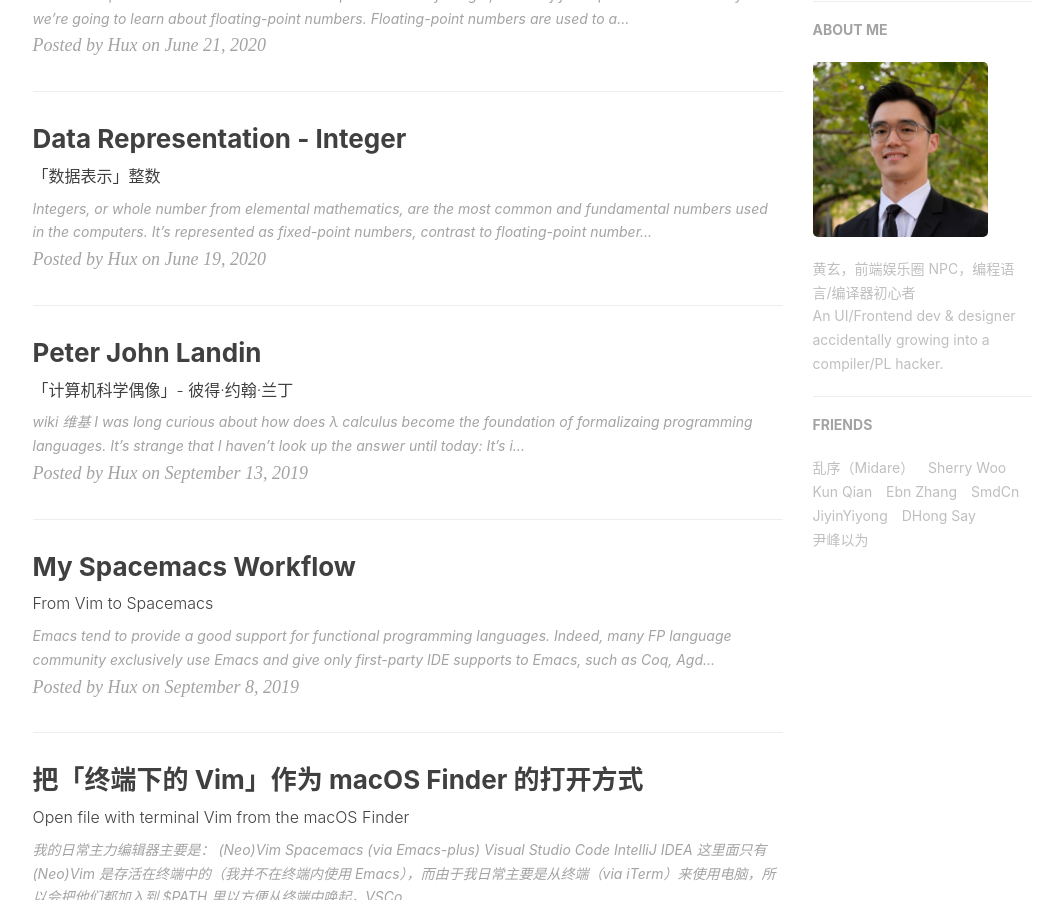
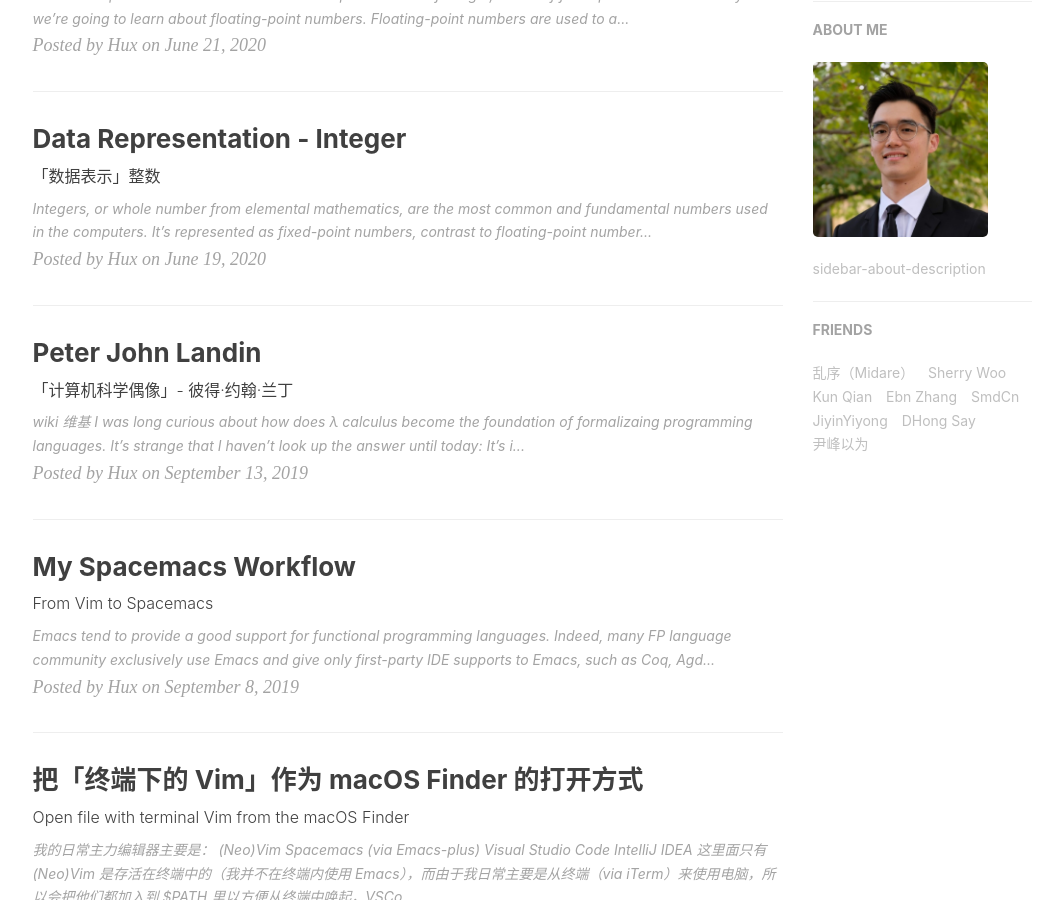
Before and after one commit to joelowz/joelowz.github.io, a Jekyll site: the page built from index.html, in a window 1280 px wide and 900 px high, scrolled down 821 px. Shown: the whole window, without its empty margins (135-1198 px from the left). Built offline with Jekyll 4.4.1, drawn with Linux system fonts in a browser that asks for light colours; nearby versions of some CDN libraries; the list of posts is cut into pages by our own code; comment, search, counter and statistics services are not loaded.

Commit message:
Update _config.yml

```diff
--- a/_config.yml
+++ b/_config.yml
@@ -3,7 +3,7 @@ title: Alpharization
 SEOTitle: 黄玄的博客 | Hux Blog
 header-img: img/home-bg.jpg
 email: huxpro@gmail.com
-description: "关于程序与设计、黑客与画家 | 黄玄，Web & Mobile Lover，Software Engineer，UX Designer | 这里是 @Hux黄玄 的个人博客，与你一起发现更大的世界。"
+description: "description"
 keyword: "黄玄, Hux黄玄, Hux, 鬼栈, huxpro, @huxpro, 黄玄的博客, Hux Blog, 博客, 个人网站, 互联网, Web, JavaScript, 前端, 设计"
 url: "https://joelowz.github.io"              # your host, for absolute URL
 baseurl: ""                             # for example, '/blog' if your blog hosted on 'host/blog'
@@ -78,7 +78,7 @@ ga_domain: huangxuan.me
 
 # Sidebar settings
 sidebar: true                           # whether or not using Sidebar.
-sidebar-about-description: "黄玄，前端娱乐圈 NPC，编程语言/编译器初心者 <br> An UI/Frontend dev & designer accidentally growing into a compiler/PL hacker."
+sidebar-about-description: "sidebar-about-description"
 sidebar-avatar: /img/avatar-joel.jpg      # use absolute URL, seeing it's used in both `/` and `/about/`
 
 
```
